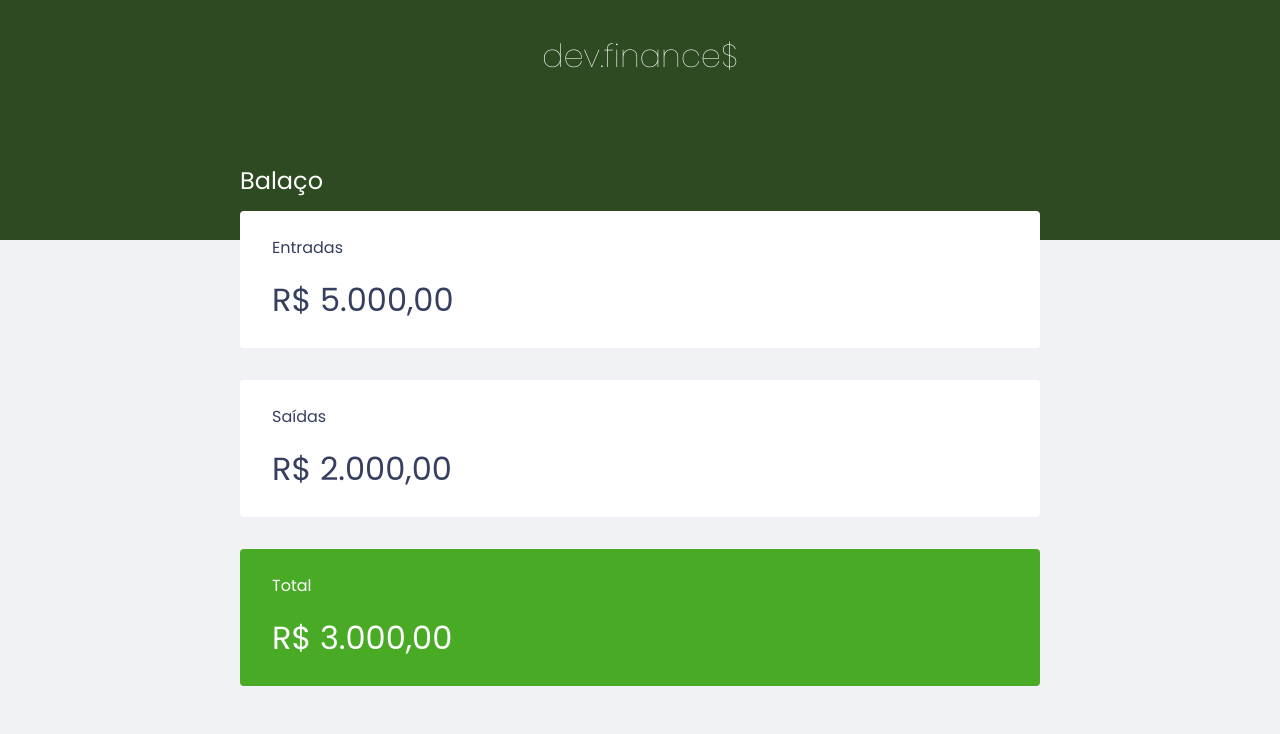
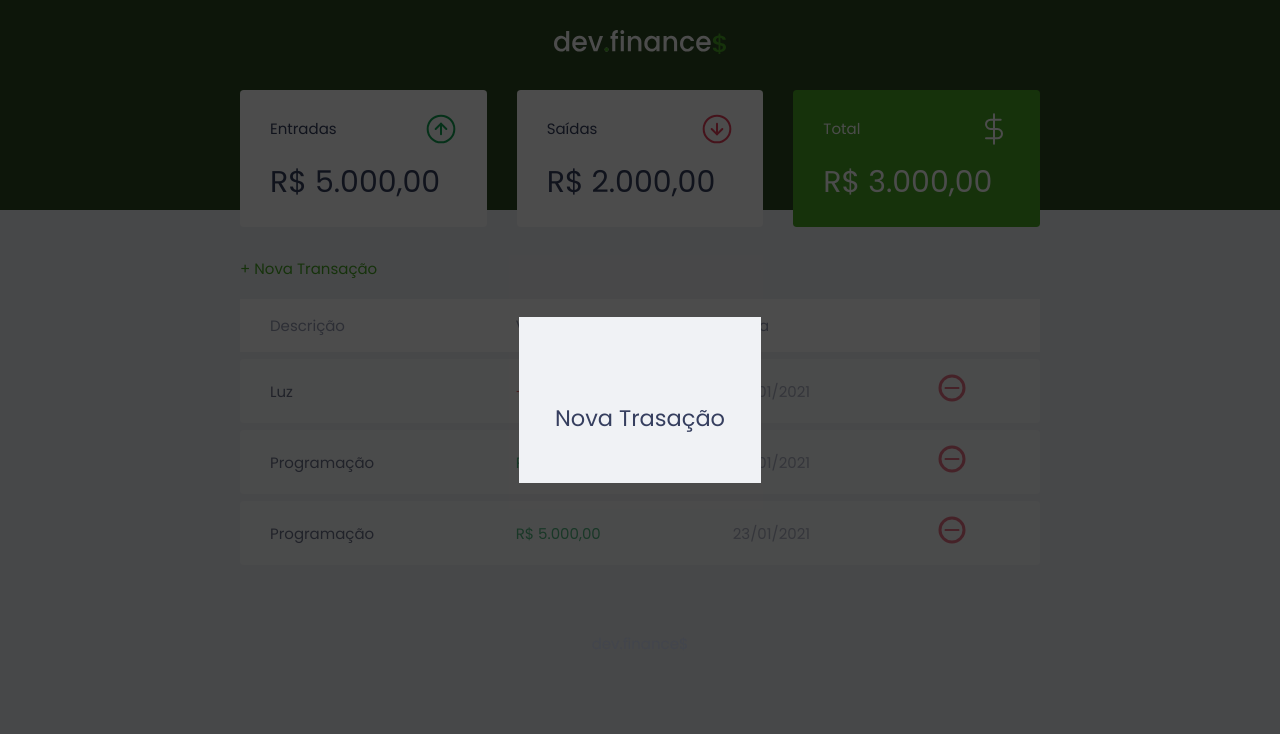
Before and after one commit to lulygomes/maratona-discover, a plain HTML site: page index.html in a window 1280 px wide. Shown: the top 734 px of the page. Drawn offline with Linux system fonts and the light colour scheme.

Commit message:
Segunda aula

```diff
--- a/index.html
+++ b/index.html
@@ -15,31 +15,49 @@
 <body>
 
   <header>
-    <h1 id="logo">dev.finance$</h1>
+    <img src="./assets/logo.svg" alt="Logo Dev Finances">
   </header>
 
   <main class="container">
     <section id="balance">
-      <h2>Balaço</h2>
+      <h2 class="sr-only">Balaço</h2>
 
       <div class="card">
-        <h3>Entradas</h3>
+        <h3>
+          <span>
+            Entradas
+          </span>
+          <img src="./assets/income.svg" alt="Image de entradas">
+        </h3>
         <p>R$ 5.000,00</p>
       </div>
 
       <div class="card">
-        <h3>Saídas</h3>
+        <h3>
+          <span>
+            Saídas
+          </span>
+
+          <img src="./assets/expense.svg" alt="Image de sáida">
+        </h3>
         <p>R$ 2.000,00</p>
       </div>
 
       <div class="card total">
-        <h3>Total</h3>
+        <h3>
+          <span>
+            Total
+          </span>
+          <img src="./assets/total.svg" alt="Image de total">
+        </h3>
         <p>R$ 3.000,00</p>
       </div>
     </section>
 
     <section id="transaction">
-      <h2>Transações</h2>
+      <h2 class="sr-only" >Transações</h2>
+
+      <a href="#" class="button new">+ Nova Transação</a>
 
       <table id="data-table">
         <thead>
@@ -47,6 +65,7 @@
             <th>Descrição</th>
             <th>Valor</th>
             <th>Data</th>
+            <th></th>
           </tr>
         </thead>
 
@@ -55,16 +74,42 @@
             <td class="description" >Luz</td>
             <td class='expense'>- R$ 500,00</td>
             <td class="date">23/01/2021</td>
+            <td>
+              <img src="./assets/minus.svg" alt="Romer transação">
+            </td>
           </tr>
           <tr>
             <td class="description" >Programação</td>
             <td class='income'>R$ 5.000,00</td>
             <td class="date">23/01/2021</td>
+            <td>
+              <img src="./assets/minus.svg" alt="Romer transação">
+            </td>
+          </tr>
+          <tr>
+            <td class="description" >Programação</td>
+            <td class='income'>R$ 5.000,00</td>
+            <td class="date">23/01/2021</td>
+            <td>
+              <img src="./assets/minus.svg" alt="Romer transação">
+            </td>
           </tr>
         </tbody>
       </table>
     </section>
   </main>
+
+  <div class="modal-overlay active">
+    <div class="modal">
+      <div class="form">
+        <h2>Nova Trasação</h2>
+
+        <form action="">
+
+        </form>
+      </div>
+    </div>
+  </div>
 
   <footer>
     <p>dev.finance$</p>
--- a/style.css
+++ b/style.css
@@ -8,9 +8,25 @@
   padding: 0;
 }
 
+html {
+  font-size: 93.75%;
+}
+
 body {
   background:#f0f2f5;
   font-family: 'Poppins', sans-serif;
+}
+
+.sr-only {
+  position: absolute;
+  width: 1px;
+  height: 1px;
+  padding: 0;
+  margin: -1px;
+  overflow: hidden;
+  clip: rect(0, 0, 0, 0);
+  white-space: nowrap;
+  border-width: 0;
 }
 
 .container {
@@ -24,6 +40,20 @@ h2 {
   color: var(--dark-blue);
 
   font-weight: normal;
+}
+
+a {
+  color: #49aa26;
+  text-decoration: none;
+}
+
+a:hover {
+  color: #3dd705;
+}
+
+.button.new {
+  display: inline-block;
+  margin-bottom: .8rem;
 }
 
 header {
@@ -58,6 +88,10 @@ header {
 .card h3 {
   font-weight: normal;
   font-size: 1rem;
+
+  display: flex;
+  justify-content: space-between;
+  align-items: center;
 }
 
 .card p {
@@ -72,10 +106,17 @@ header {
   color: white;
 }
 
+#transaction {
+  display: block;
+  width: 100%;
+  overflow-x: auto;
+}
+
 #data-table {
   width: 100%;
   border-spacing: 0 0.5rem;
   color: #969cb3;
+
 }
 
 table th {
@@ -120,6 +161,43 @@ table tbody tr td:first-child {
   border-radius: 0.25rem 0 0 0.25rem;
 }
 
+table thead tr td:last-child,
+table tbody tr td:last-child {
+  border-radius: 0 0.25rem 0.25rem 0;
+}
+
+/* Modal =================== */
+
+.modal-overlay {
+  width: 100%;
+  height: 100%;
+
+  background-color: rgba(0,0,0, 0.7);
+
+  position: fixed;
+  top: 0;
+
+  display: flex;
+  align-items: center;
+  justify-content: center;
+
+  opacity: 0;
+  visibility: hidden;
+}
+
+.modal-overlay.active{
+  opacity: 1;
+  visibility: visible;
+}
+
+.modal {
+  background: #f0f2f5;
+  padding: 2.4rem;
+
+  position: relative;
+
+}
+
 footer {
   text-align: center;
   padding: 4rem 0 2rem;
@@ -127,3 +205,16 @@ footer {
 
   opacity: 0.2;
 }
+
+@media (min-width: 800px) {
+  html {
+    font-size: 87,5%;
+  }
+
+  #balance {
+    display: grid;
+    grid-template-columns: 1fr 1fr 1fr;
+    gap: 2rem;
+
+  }
+}
```
Also changed, not shown: assets/expense.svg (added), assets/income.svg (added), assets/logo.svg (added), assets/minus.svg (added), assets/plus.svg (added), assets/total.svg (added), 2 other files.
